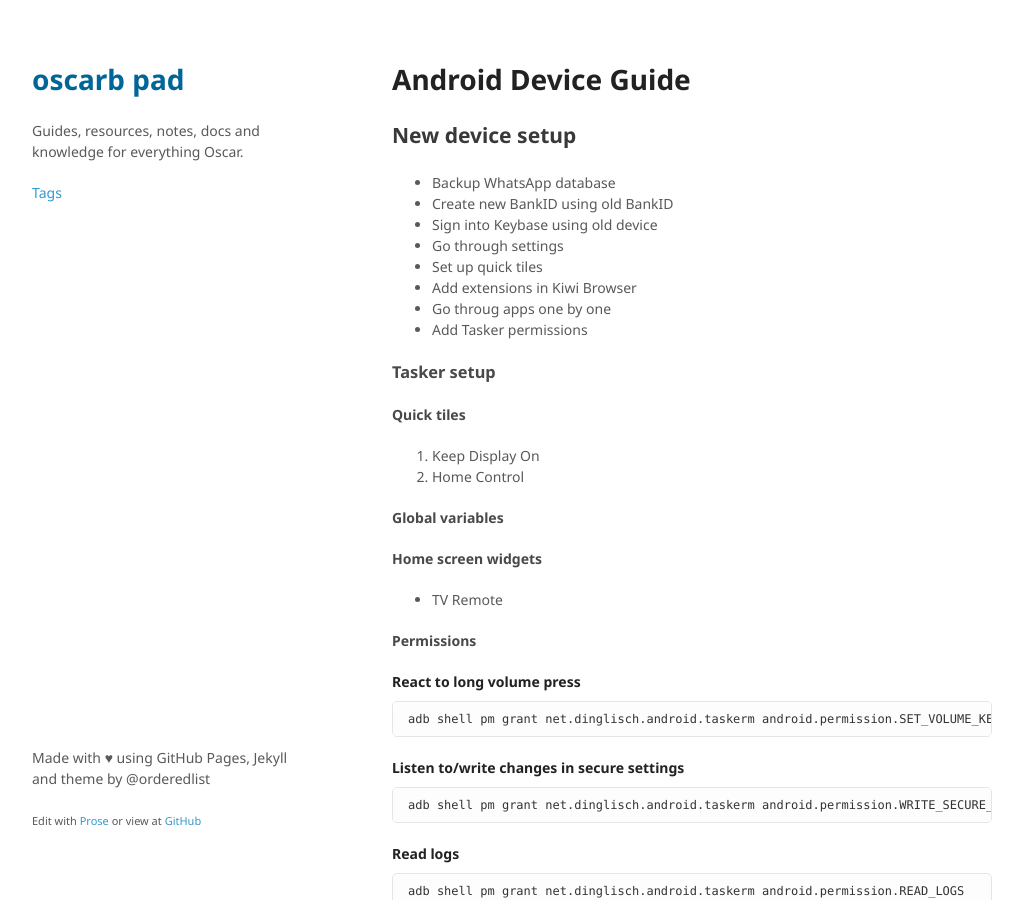
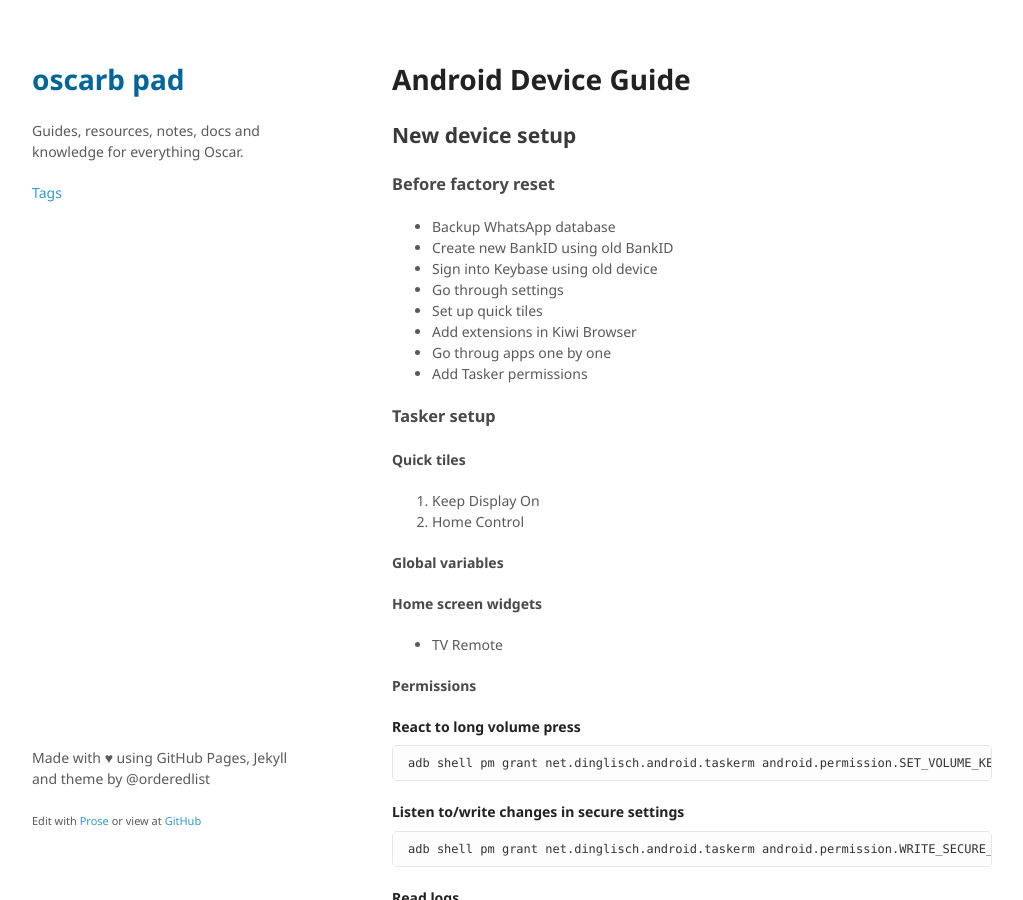
Before and after one commit to oscarb/pad, a Jekyll site: the page built from _docs/android-device-guide.md, in a window 1280 px wide and 900 px high. Shown: the whole window, without its empty margins (128-1151 px from the left). Built offline with Jekyll 4.4.1, drawn with Linux system fonts in a browser that asks for light colours; some web fonts are replaced.

Commit message:
Update _docs/android-device-guide.md

```diff
--- a/_docs/android-device-guide.md
+++ b/_docs/android-device-guide.md
@@ -10,6 +10,8 @@ published: true
 # Android Device Guide
 
 ## New device setup
+
+### Before factory reset
 
 * Backup WhatsApp database
 * Create new BankID using old BankID
```
